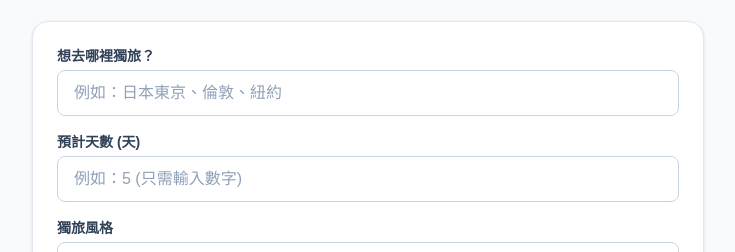
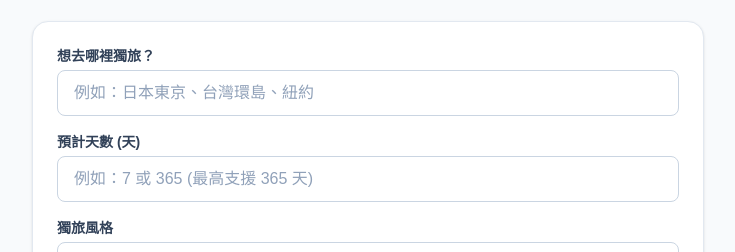
Before and after one commit to PerryChen-creator/allonetrip-ai, a Next.js app: page / in a window 1280 px wide. Shown: the part 127-379 px from the top of the page, without its empty margins (272-1007 px from the left). Built offline with nearby package versions, Linux system fonts and the light colour scheme.

Commit message:
support long travel days up to 365

```diff
--- a/app/page.tsx
+++ b/app/page.tsx
@@ -240,20 +240,25 @@ export default function Home() {
           <form onSubmit={handleGenerate} className="space-y-4">
             <div>
               <label className="block text-sm font-semibold text-slate-700 mb-1">想去哪裡獨旅？</label>
-              <input type="text" value={destination} onChange={(e) => setDestination(e.target.value)} className="w-full px-4 py-2.5 bg-white border border-slate-300 rounded-lg text-slate-900 placeholder:text-slate-400 focus:outline-none focus:ring-2 focus:ring-black" placeholder="例如：日本東京、倫敦、紐約" required />
+              <input type="text" value={destination} onChange={(e) => setDestination(e.target.value)} className="w-full px-4 py-2.5 bg-white border border-slate-300 rounded-lg text-slate-900 placeholder:text-slate-400 focus:outline-none focus:ring-2 focus:ring-black" placeholder="例如：日本東京、台灣環島、紐約" required />
             </div>
 
-            {/* 預計天數（限制純數字輸入） */}
+            {/* 預計天數（支援 1 ~ 365 天） */}
             <div>
               <label className="block text-sm font-semibold text-slate-700 mb-1">預計天數 (天)</label>
               <input
                 type="number"
                 min="1"
-                max="99"
+                max="365"
                 value={days}
-                onChange={(e) => setDays(e.target.value.replace(/[^0-9]/g, ''))}
+                onChange={(e) => {
+                  const numStr = e.target.value.replace(/[^0-9]/g, '');
+                  if (numStr === '' || Number(numStr) <= 365) {
+                    setDays(numStr);
+                  }
+                }}
                 className="w-full px-4 py-2.5 bg-white border border-slate-300 rounded-lg text-slate-900 placeholder:text-slate-400 focus:outline-none focus:ring-2 focus:ring-black"
-                placeholder="例如：5 (只需輸入數字)"
+                placeholder="例如：7 或 365 (最高支援 365 天)"
                 required
               />
             </div>
```
